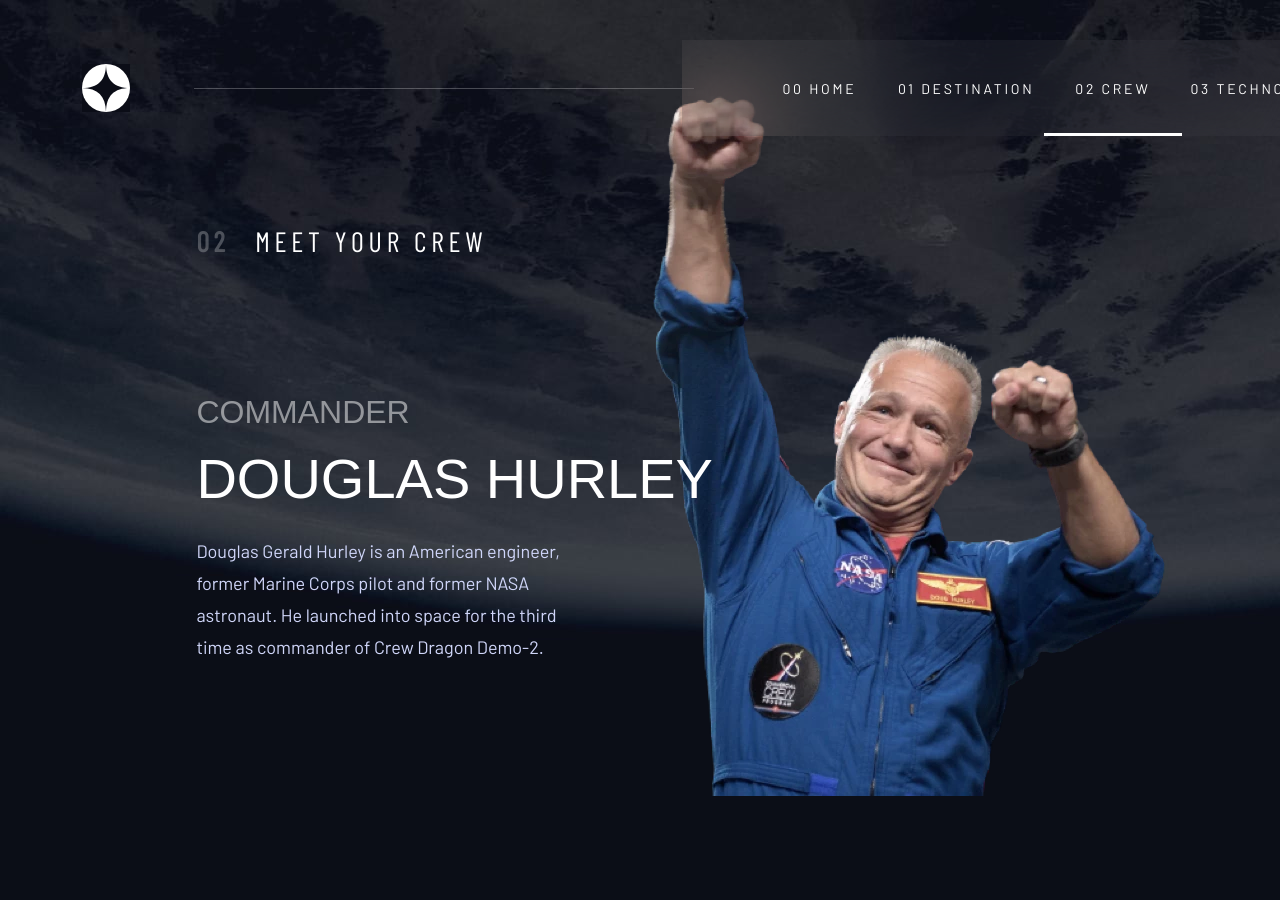
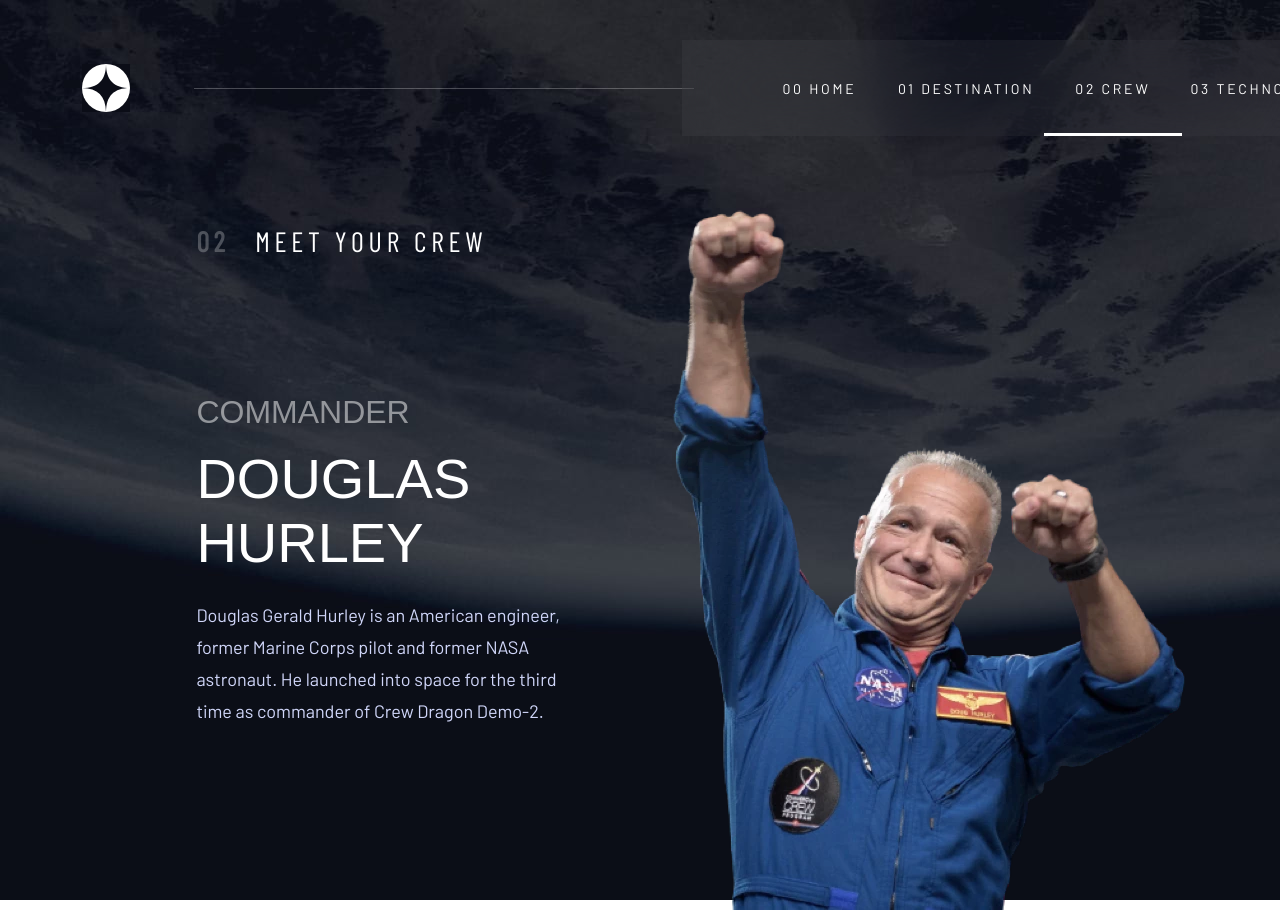
Before and after one commit to mohadese-nm/space-tourism-website, a Vue app: page /douglas in a window 1280 px wide. Shown: the top 924 px of the page. Built offline with nearby package versions, Linux system fonts and the light colour scheme; a web font is replaced by a local one.

Commit message:
fix image style and position in crew

```diff
--- a/src/views/crew/douglasPage.vue
+++ b/src/views/crew/douglasPage.vue
@@ -51,9 +51,8 @@
 @use '@/assets/styles/-variables.scss' as *;
 .container{
     .crew-info{
-        position: relative;
-        top: 16vh;
-        left: 8vw;
+        margin-top: 16vh;
+        margin-left: 8vw;
         .crew-header{
             span{
             font-family: $barlowCond;
@@ -121,7 +120,7 @@
     .crew-image{
 
         img{
-
+            margin-top: 14.3vh;
         }
     }
 }
```
